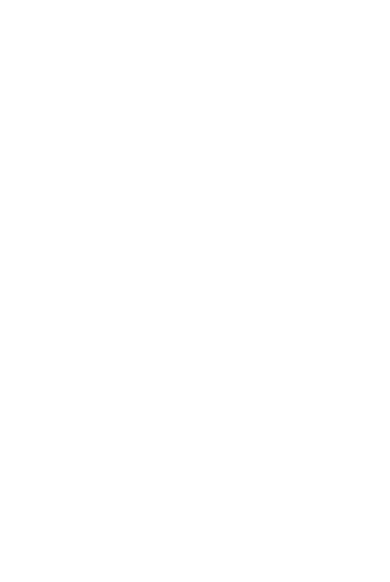
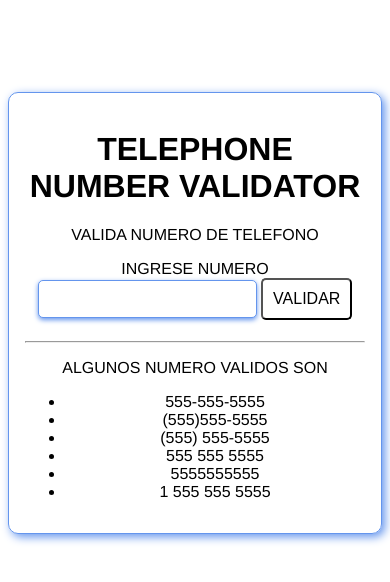
Before and after one commit to Armando-Lopez/FCC-javascrip-ejercicios, a plain HTML site: page Telephone-Number-Validator/index.html in a window 390 px wide. Drawn offline with Linux system fonts and the light colour scheme.

Commit message:
Cambios 'Telephone-number-validator'

```diff
--- a/Telephone-Number-Validator/app.js
+++ b/Telephone-Number-Validator/app.js
@@ -5,3 +5,16 @@ function telephoneCheck(str) {
     }
     return false;
 }
+
+document.getElementById('validar').addEventListener('click', () => {
+    let number = document.getElementById('numero').value;
+    let result = document.getElementById('result');
+    let res = telephoneCheck(number);
+
+    if (res) {
+        result.innerHTML = '<h2>El numero es valido</h2>'
+    }
+    else {
+        result.innerHTML = '<h2>El numero no es valido</h2>'
+    }
+})
--- a/Telephone-Number-Validator/index.html
+++ b/Telephone-Number-Validator/index.html
@@ -4,10 +4,33 @@
 <head>
     <meta charset="UTF-8">
     <meta name="viewport" content="width=device-width, initial-scale=1.0">
-    <title>Telephone Number Validator</title>
+    <title>telephone-number-validator</title>
+    <link rel="stylesheet" href="style.css">
 </head>
 
 <body>
+
+    <div class="container">
+        <h1>telephone number validator</h1>
+        <p>Valida numero de telefono</p>
+        <label for="">Ingrese numero</label>
+        <input type="text" id="numero" required>
+        <button id="validar">Validar</button>
+
+        <div id="result"></div>
+        <hr>
+        <div class="ex">
+            <p>Algunos numero validos son</p>
+            <ul>
+                <li>555-555-5555</li>
+                <li>(555)555-5555</li>
+                <li>(555) 555-5555</li>
+                <li>555 555 5555</li>
+                <li>5555555555</li>
+                <li>1 555 555 5555</li>
+            </ul>
+        </div>
+    </div>
     <script src="app.js"></script>
 </body>
 
--- /dev/null
+++ b/Telephone-Number-Validator/style.css
@@ -0,0 +1,43 @@
+body {
+    font-family: "Franklin Gothic Medium", "Arial Narrow", Arial, sans-serif;
+    display: flex;
+    justify-content: center;
+}
+
+.container {
+    margin-top: 10vh;
+    padding: 1em;
+    text-align: center;
+    text-transform: uppercase;
+    border: 1px solid cornflowerblue;
+    border-radius: 10px;
+    box-shadow: 3px 3px 10px cornflowerblue;
+}
+
+input {
+    padding: 9px 5px;
+    font-size: 1em;
+    border: 1px solid cornflowerblue;
+    border-radius: 5px;
+    box-shadow: 0 2px 5px cornflowerblue;
+}
+
+button {
+    padding: 10px;
+    font-size: 1em;
+    text-transform: uppercase;
+    background-color: white;
+    border-radius: 5px;
+    cursor: pointer;
+}
+
+button:active {
+    color: white;
+    background-color: cornflowerblue;
+}
+
+#result {
+    margin-top: 1em;
+    font-size: 1.3em;
+    text-align: center;
+}
--- a/roman-number-converter/style.css
+++ b/roman-number-converter/style.css
@@ -9,7 +9,11 @@ body {
     align-items: center;
     font-size: 1.4em;
 }
-
+.container {
+    padding: 1em;
+    border-radius: 10px;
+    box-shadow: 0 2px 3px #000000;
+}
 input,
 button {
     font-size: 1em;
```
